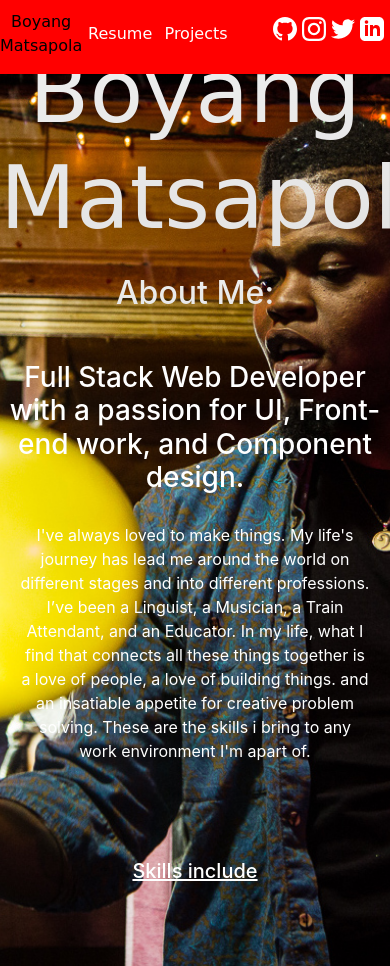
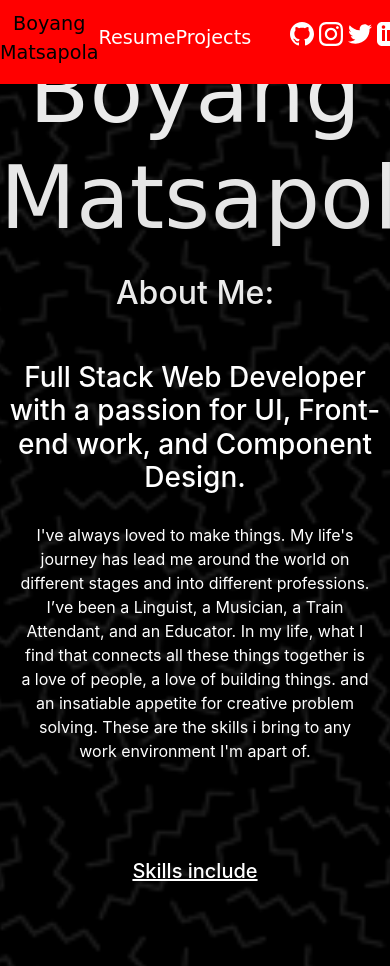
Before and after one commit to boyangm/PortfolioBoyang, a website: page index.html in a window 390 px wide. Shown: the top 966 px of the page. Drawn offline with nearby package versions, Linux system fonts and the light colour scheme; a web font is replaced by a local one.

Commit message:
changed background for mobile

```diff
--- a/index.html
+++ b/index.html
@@ -41,7 +41,7 @@
 
                     <h2 class="subHeader" >About Me:</h1>
                         <h3 class="about h3">
-                            Full Stack Web Developer with a passion for UI, Front-end work, and Component design.
+                            Full Stack Web Developer with a passion for UI, Front-end work, and Component Design.
                         </h3>
                         <p class ="about ">I've always loved to make things. My life's journey  has lead me around the world on different stages and into different professions. I’ve been a Linguist, a Musician, a Train Attendant, and an Educator.  In my life, what I find that connects all these things together is a love of people, a love of  building things. and an insatiable appetite for creative problem solving. These are the skills i bring to any work environment I'm apart of. </p>
 
--- a/style.css
+++ b/style.css
@@ -332,7 +332,7 @@ padding-bottom: 40px !important;
         height: auto;
         width: 100%;
         z-index: 2;
-        font-size: 1rem;
+        font-size: 1.2rem;
 
 
     }
@@ -354,7 +354,7 @@ padding-bottom: 40px !important;
         flex-flow: row;
         position: relative;
         width: 100%;
-        justify-content: space-evenly;
+        justify-content: space-between;
         align-items: center;
         margin-left: 0;
         padding-left: 0;
@@ -370,6 +370,8 @@ padding-bottom: 40px !important;
     .section1,.section2,.section3{
         margin-left: 0;
         width:100%;
+        background: url('memphis-mini-dark.png') center no-repeat;
+        background-size: cover;
     }
     .section3{
         height: auto;
```
Also changed, not shown: memphis-mini-dark.png (added).
